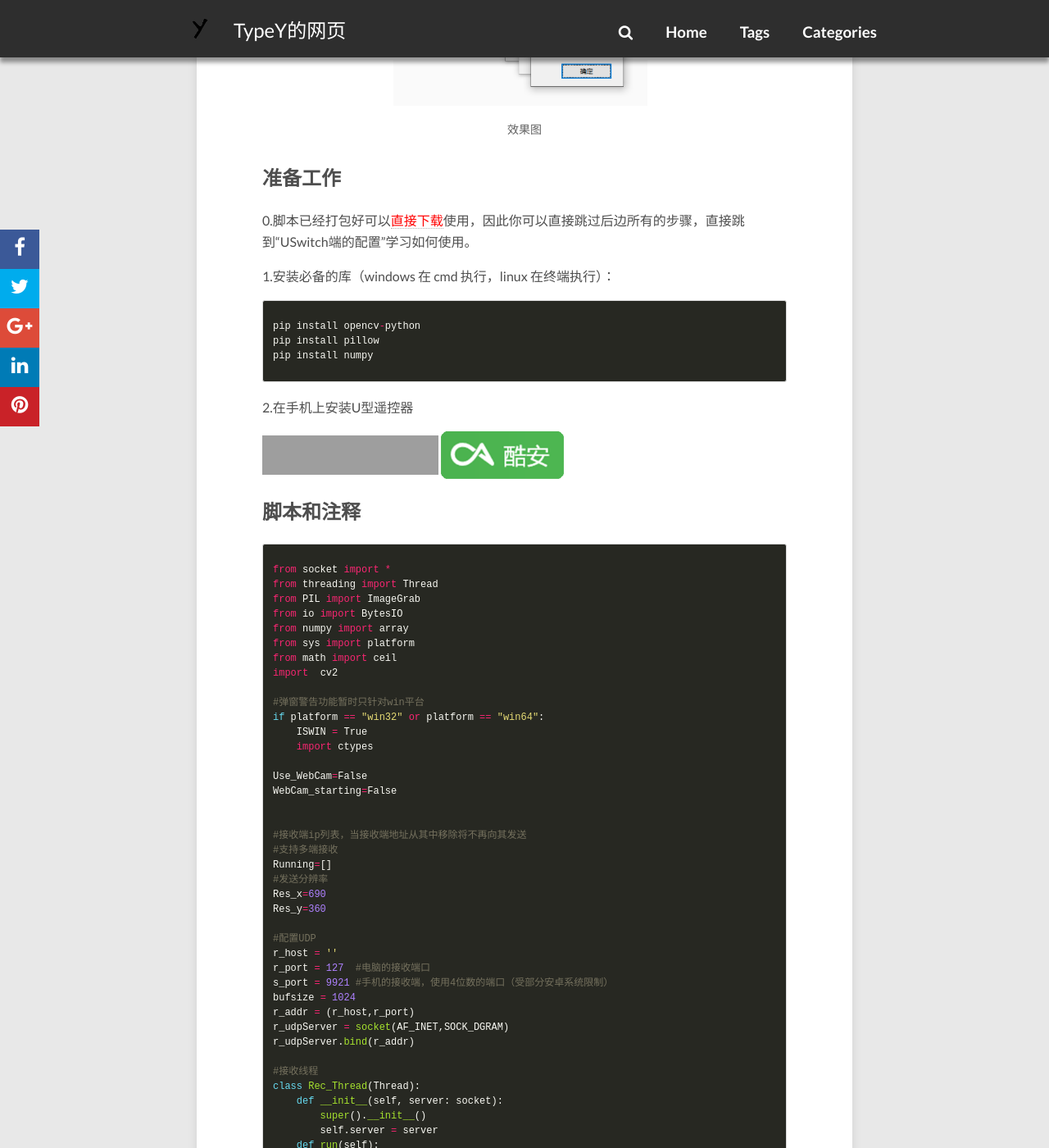
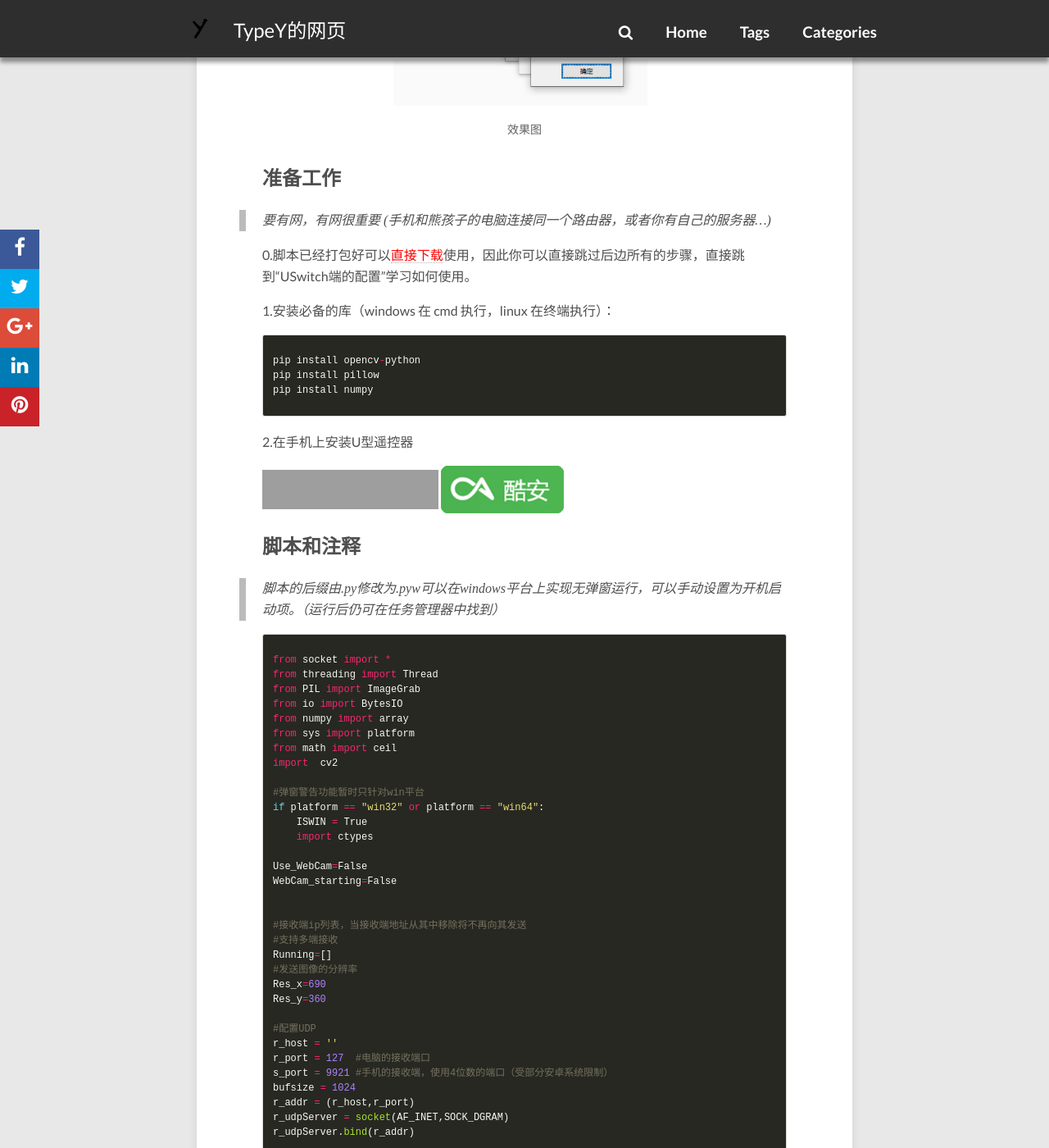
Before and after one commit to yanfeiwong/Typey.github.io, a Jekyll site: the page built from _posts/2020-4-10-熊孩子监视器(U型遥控器，Python 3) .md, in a window 1280 px wide and 1400 px high, scrolled down 1727 px. Shown: the whole window at 82% size. Built offline with Jekyll 4.4.1, drawn with Linux system fonts in a browser that asks for light colours; nearby versions of some CDN libraries; comment, search, counter and statistics services are not loaded; grey boxes are pictures that could not be loaded.

Commit message:
Update 2020-4-10-熊孩子监视器(U型遥控器，Python 3) .md

```diff
--- a/_posts/2020-4-10-熊孩子监视器(U型遥控器，Python 3) .md
+++ b/_posts/2020-4-10-熊孩子监视器(U型遥控器，Python 3) .md
@@ -31,6 +31,8 @@ image:
 </figure>
 
 ## 准备工作
+>要有网，有网很重要 (手机和熊孩子的电脑连接同一个路由器，或者你有自己的服务器...)
+
 0.脚本已经打包好可以<a href="https://github.com/yanfeiwong/U-Switch/raw/master/Demo/%E7%86%8A%E5%AD%A9%E5%AD%90%E7%9B%91%E8%A7%86%E5%99%A8.exe" target="_blank"><font color="red">直接下载</font></a>使用，因此你可以直接跳过后边所有的步骤，直接跳到“USwitch端的配置”学习如何使用。
 
 1.安装必备的库（windows 在 cmd 执行，linux 在终端执行）：
@@ -49,6 +51,7 @@ pip install numpy
 
 
 ## 脚本和注释
+>脚本的后缀由.py修改为.pyw可以在windows平台上实现无弹窗运行，可以手动设置为开机启动项。（运行后仍可在任务管理器中找到）
 
 {% highlight python %}
 from socket import *
@@ -72,7 +75,7 @@ WebCam_starting=False
 #接收端ip列表，当接收端地址从其中移除将不再向其发送
 #支持多端接收
 Running=[]
-#发送分辨率
+#发送图像的分辨率
 Res_x=690
 Res_y=360
 
```
